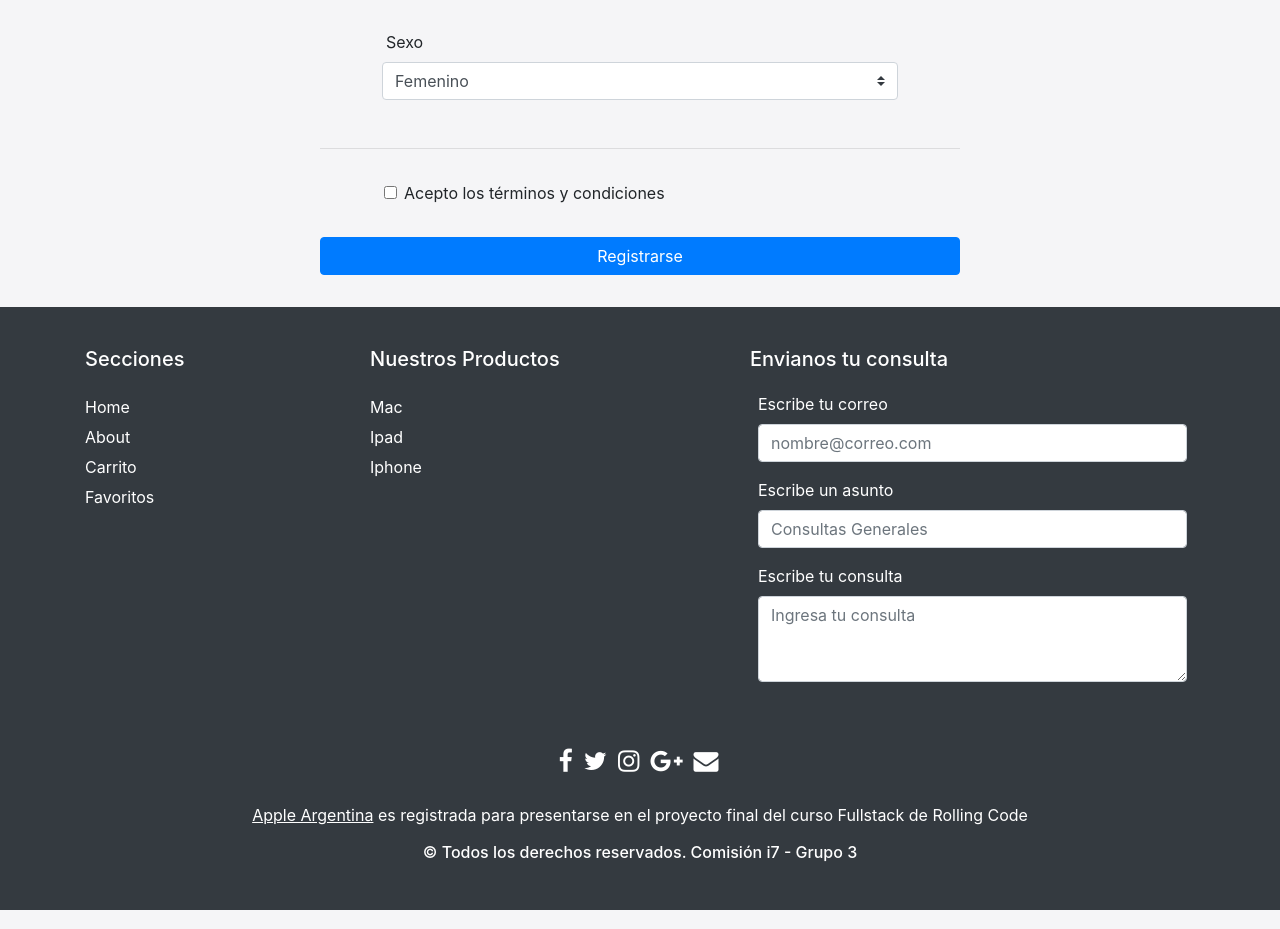
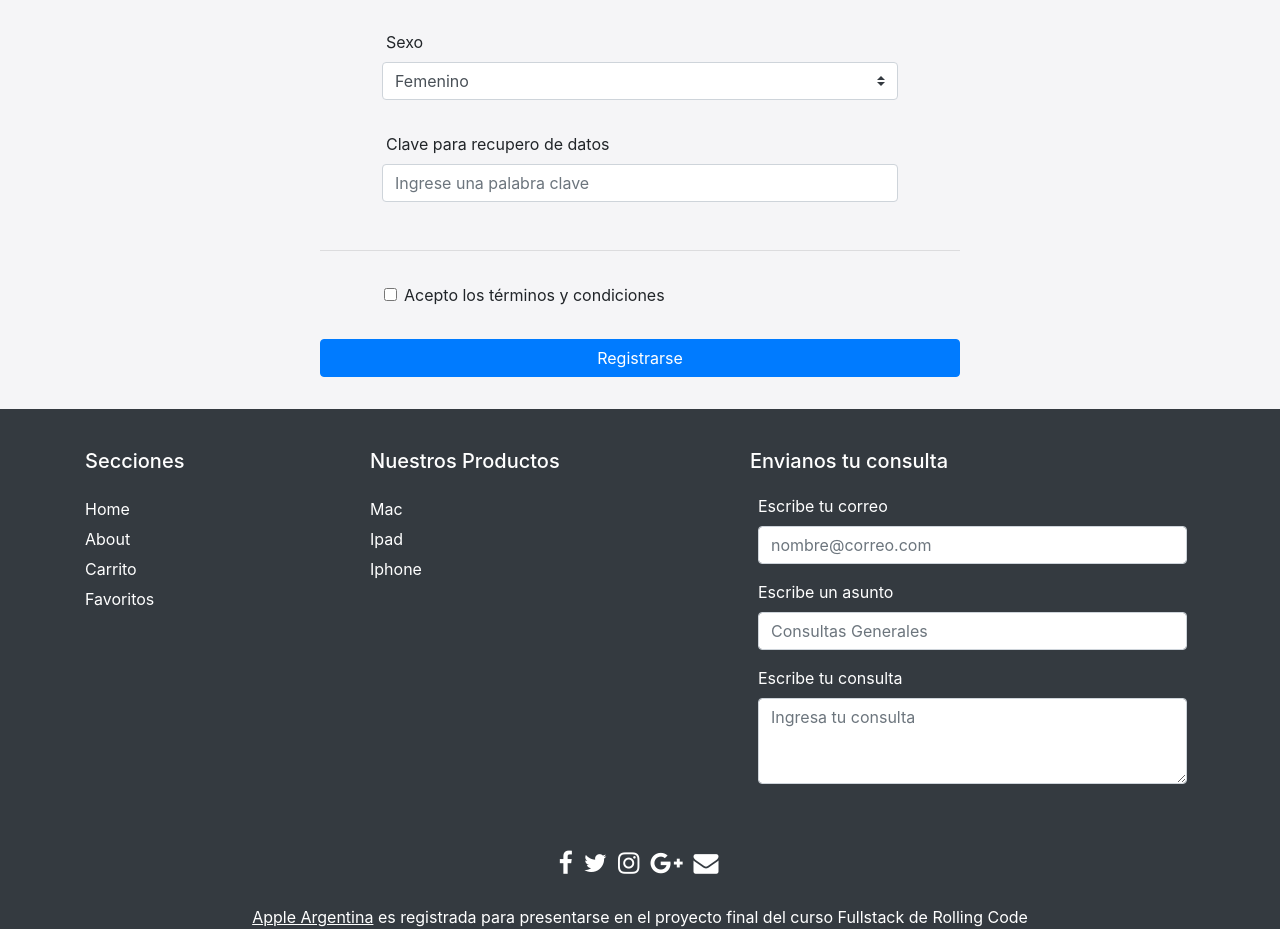
Before and after one commit to karo18delgado/Proyecto-Final-RollingCode, a React (Create React App) app: page /register in a window 1280 px wide. Shown: the part 863-1792 px from the top of the page. Built offline with nearby package versions, Linux system fonts and the light colour scheme; a web font is replaced by a local one.

Commit message:
agregado de campo de palabra clave

```diff
--- a/src/components/RegisterForm.jsx
+++ b/src/components/RegisterForm.jsx
@@ -173,6 +173,24 @@ export default function RegisterForm({ setToken }) {
                 <option>Masculino</option>
               </Form.Control>
             </Form.Group>
+            <Form.Group className="container-row">
+              <div className="d-flex justify-content-start w-100 mx-1">
+                <Form.Label>Clave para recupero de datos</Form.Label>
+              </div>
+              <Form.Control
+                name="secretWord"
+                onChange={(e) => handleChange(e)}
+                className="container-row mt-0"
+                type="password"
+                placeholder="Ingrese una palabra clave"
+                pattern="(?=.*\d)(?=.*[a-z])(?=.*[A-Z]).{6,}"
+                required
+              />
+              <Form.Control.Feedback type="invalid">
+                Debe contener 6 o más dígitos, una mayúscula, una minúscula y un
+                n°.
+              </Form.Control.Feedback>
+            </Form.Group>
           </Form.Row>
           <hr className="divider-border-1"></hr>
           <Form.Group className="group-div">
```
